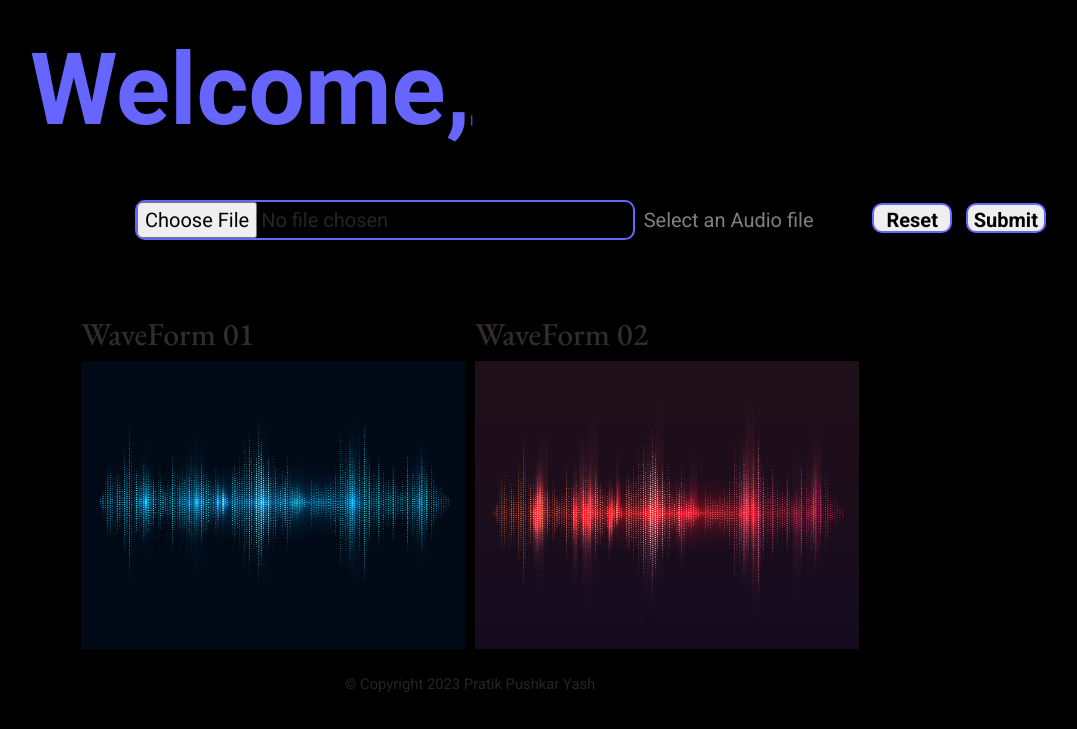
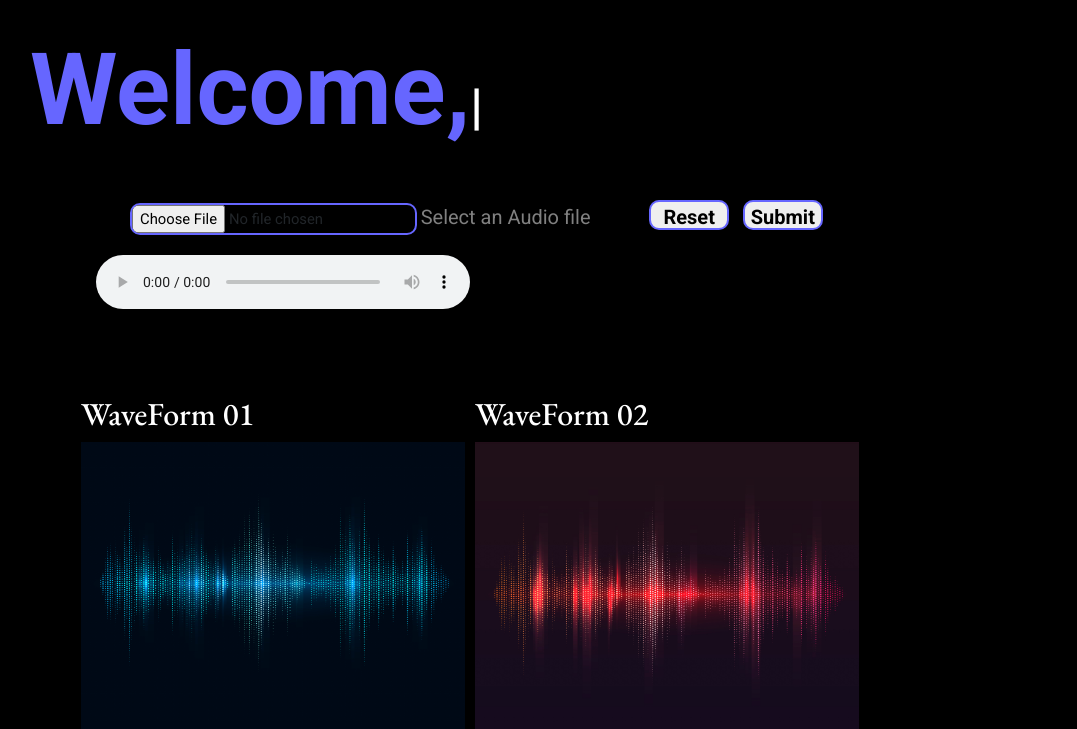
Before and after one commit to pratik5053/SER-Flask-App, a Flask app: page /home in a window 1280 px wide. Shown: the part 54-783 px from the top of the page, without its empty margins (170-1247 px from the left). Before the commit the page ends 746 px from the top, so only its background shows below. Run offline with Flask 3, Linux system fonts and the light colour scheme.

Commit message:
Features added 1. Audio Play

```diff
--- a/app.py
+++ b/app.py
@@ -1,6 +1,62 @@
-from flask import Flask, render_template, request, redirect, url_for
+from flask import Flask, render_template, request, redirect, url_for, send_file
+import os
+import librosa
+import numpy as np
+import pandas as pd
+import soundfile as sf
+from tensorflow import keras
+import matplotlib.pyplot as plt
+from keras.models import load_model
+import pickle
 
 app = Flask(__name__)
+
+# model=pickle.load(open('model.pkl','rb'))
+model = load_model('SER.h5')
+
+def resize_array(array):
+    new_matrix = np.zeros((30,150))   # Initialize the new matrix shape with an array 30X150 of zeros
+    for i in range(30):               # Iterate rows
+        for j in range(150):          # Iterate columns
+            try:                                 # the mfccs of a sample will replace the matrix of zeros, then cutting the array up to 150
+                new_matrix[i][j] = array[i][j]
+            except IndexError:                   # if mfccs of a sample is shorter than 150, then keep looping to extend lenght to 150 with 0s
+                pass
+    return new_matrix
+
+def preprocessing(audio):
+    data, sampling_rate = librosa.load(audio,sr=16000)
+    sampling_rate = np.array(sampling_rate)
+    mfccs = librosa.feature.mfcc(y=data, sr=sampling_rate, n_mfcc=30)
+    print("MFCCS : ",mfccs)
+    r_mfccs=resize_array(mfccs)
+    m_arr = np.array([r_mfccs])
+    # t_mean=np.mean(r_mfccs, axis=0)
+    # t_std=np.std(r_mfccs, axis=0)
+    # print("tstd : ",t_std)
+    # m_arr=(m_arr - t_mean)/t_std
+    m_arr = m_arr[..., None]
+    print(m_arr)
+    return m_arr
+
+def waveform(audio):
+    data, sampling_rate = librosa.load(audio,sr=16000)
+    plt.figure(figsize=(15, 5))
+    librosa.display.waveshow(data, sr=sampling_rate)
+    plt.savefig('waveform.png')
+
+def res(pred_arr):
+    print(pred_arr)
+    livePred=pred_arr.argmax(axis=1)
+    print(livePred)
+    liveabc=livePred.astype(int).flatten()
+    df = pd.DataFrame(liveabc)
+    print("df : ",df)
+    df.replace({0:'angry',1:'disgust',2:'fear', 3:'happy', 4:'neutral', 5:'sad',6:'surprise',7: 'calm'}, inplace=True)
+    r=df.iloc[0,0]
+
+    print("R ", r )
+    return r
 
 @app.route('/')
 def index():
@@ -28,6 +84,30 @@ def login():
             return redirect(url_for("home"))
     return render_template('login.html')
 
+@app.route('/predict', methods=['GET', 'POST'])
+def predict():
+    if os.path.exists("uploaded_audio.wav"):
+        os.remove("uploaded_audio.wav")
+    if "fileup" not in request.files:
+        return "No file uploaded"
+    fileup = request.files["fileup"];
+    fileup.save('uploaded_audio.wav')
+    if fileup.filename == '':
+        return "No file selected"
+    file_names = list(request.files.keys())
+    print(file_names)
+    print("File uploaded")
+    m_arr = preprocessing('uploaded_audio.wav')
+    print("preprocessing done")
+    prediction=model.predict(m_arr)
+    print("Predict done")
+    result=res(prediction)
+    return render_template('index.html',pred='Emotion = {}'.format(result))
+
+@app.route('/audio')
+def play_audio():
+    return send_file('G://BE_Project/uploaded_audio.wav', mimetype='audio/wav')
+
 @app.route('/signin')
 def signin():
     return render_template("signin.html")
--- a/static/about.css
+++ b/static/about.css
@@ -563,7 +563,8 @@ h3 {
 
 h2,
 h3 {
-  color: #322c2c;
+  /* color: #322c2c; */
+  color: #ffffff;
   font-weight: 400;
 }
 
--- a/static/style.css
+++ b/static/style.css
@@ -5,8 +5,8 @@
   margin: 0;
 }
 
-body{
-  background-color: #000;
+body {
+  background-color: rgba(0, 0, 0, 0.5);
 }
 
 span {
@@ -217,8 +217,34 @@ a {
   width: 75vw;
   /* padding: 10px; */
   /* height: 56vh; */
-  height: 150px;
+  height: 80px;
   border-radius: 15px;
+}
+.cont > span {
+  font-size: 50px;
+  color: white;
+}
+.output {
+  /* color: rgba(255, 255, 255, 0.5); */
+  font-family: 'Courier New', Courier, monospace;
+  color: white;
+  position: relative;
+  font-size: 40px;
+  line-height: 10px;
+  height: 70px;
+  margin: auto;
+  width: 35%;
+  padding: 10px;
+}
+
+.audio {
+  margin: auto;
+  width: 60%;
+  padding: 10px;
+}
+
+audio {
+  width: 50%;
 }
 
 #fileupload {
--- a/templates/index.html
+++ b/templates/index.html
@@ -6,12 +6,23 @@
 </div>
 
 <div class="uinput">
-    <form action="/">
-        <input type="file" name="fileupload" value="fileupload" id="fileupload">
-        <label for="fileupload">Select an Audio file</label>
+    <form method="POST" action="/predict" enctype="multipart/form-data">
+        <input type="file" accept="audio/wav" name="fileup">
+        <label for="fileup">Select an Audio file</label>
         <input type="reset" value="Reset">
         <input type="submit" value="Submit">
     </form>
+</div>
+
+<div class="audio">
+    <audio controls>
+        <source src="{{ url_for('play_audio') }}" type="audio/wav">
+    </audio>
+</div>
+
+<div class="output">
+    <br>{{ pred }}<br>
+    <!-- pred -->
 </div>
 <div class="pic">
     <div class="lbl">
--- a/templates/layout.html
+++ b/templates/layout.html
@@ -29,8 +29,9 @@
                     <span></span>
                     <span></span>
                 </button>
-                <a href="/">
+                <a href="/home">
                     <h4>Awesome<span>logo</span></h4>
+                    <!-- <img src="../static/logo.jpg"> -->
                 </a>
             </div>
 
--- a/templates/login.html
+++ b/templates/login.html
@@ -16,7 +16,7 @@
         <form method="POST" class="login-form">
             <input type="text" placeholder="username" name="username" />
             <input type="password" placeholder="password" name="password" />
-            <button>login</button>
+            <button type="submit">login</button>
             <p class="message">Not registered? <a href="#">Create an account</a></p>
         </form>
     </div>
```
Also changed, not shown: static/logo.jpg (added), 6 other files.
